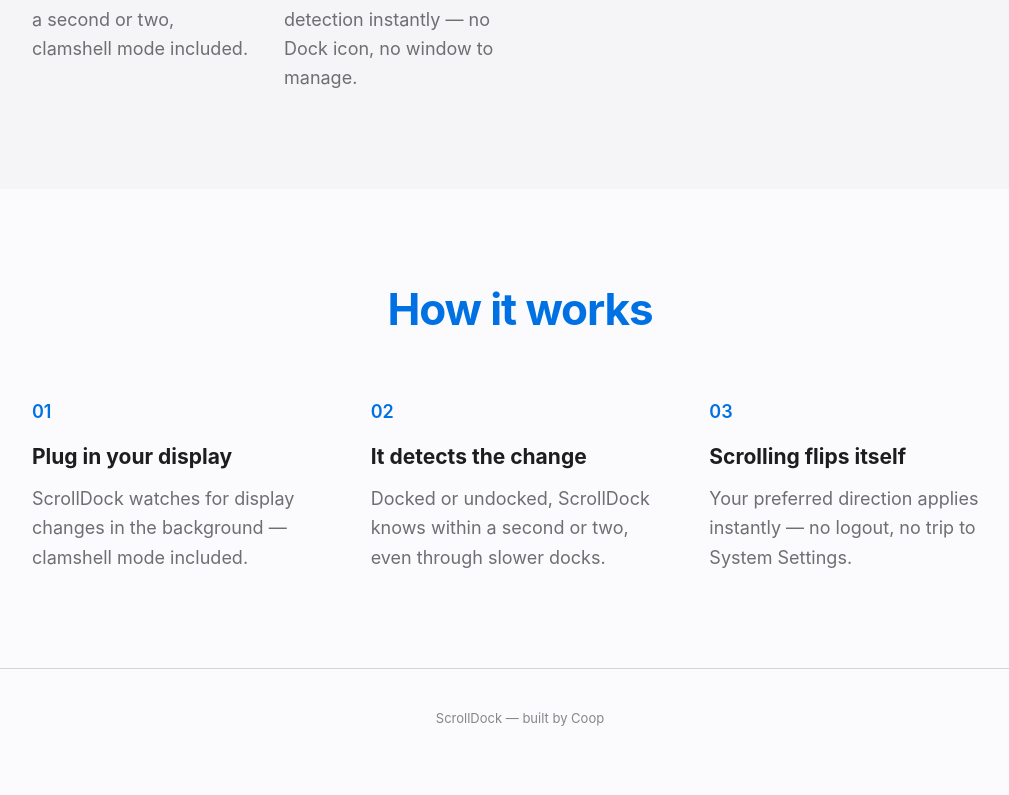
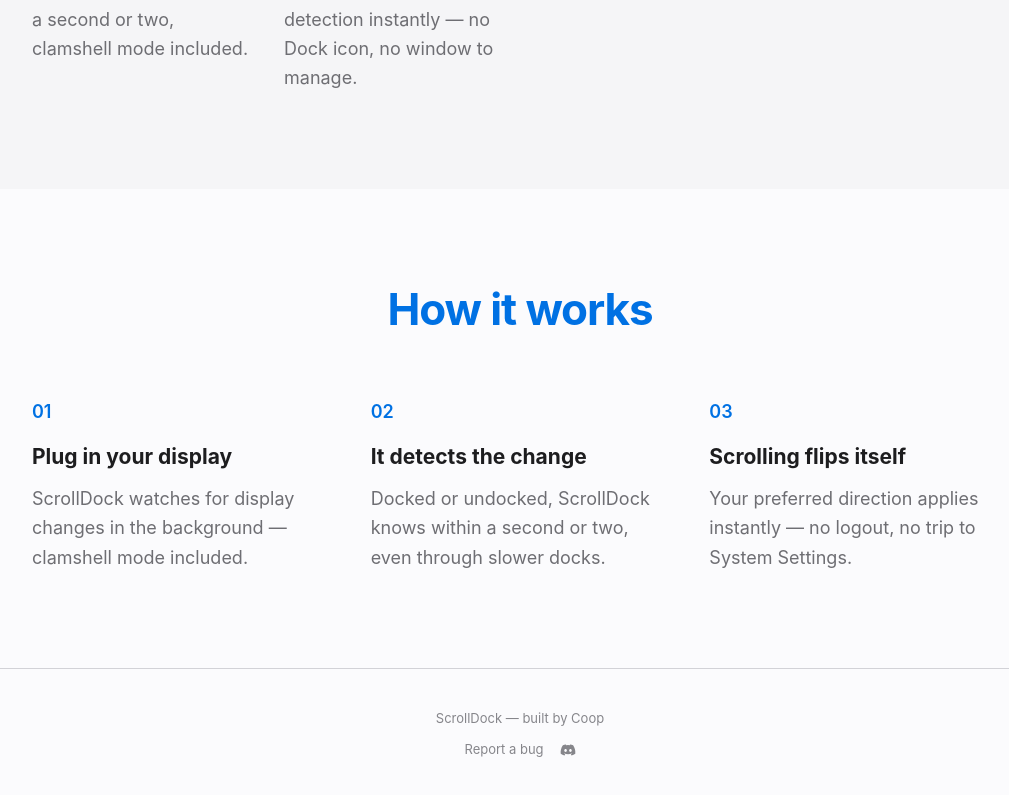
Before and after one commit to Cjumamil/scrolldock-site, a React (Vite) app: page / in a window 1280 px wide. Shown: the part 1835-2630 px from the top of the page, without its empty margins (120-1129 px from the left). Before the commit the page ends 2603 px from the top, so only its background shows below. Built offline with nearby package versions, Linux system fonts and the light colour scheme.

Commit message:
update contact info

```diff
--- a/package.json
+++ b/package.json
@@ -14,6 +14,7 @@
     "lucide-react": "^1.35.0",
     "react": "^19.2.8",
     "react-dom": "^19.2.8",
+    "react-icons": "^5.7.0",
     "tailwindcss": "^4.3.3"
   },
   "devDependencies": {
--- a/src/components/Footer.tsx
+++ b/src/components/Footer.tsx
@@ -1,7 +1,28 @@
+import { FaDiscord } from 'react-icons/fa'
+import { DISCORD_INVITE_URL } from '../constants'
+
 export default function Footer() {
   return (
     <footer className="border-t border-divider py-10 text-center">
       <p className="text-[13px] text-ink-tertiary">ScrollDock — built by Coop</p>
+      <div className="mt-3 flex items-center justify-center gap-4 text-[13px] text-ink-tertiary">
+        <a
+          href="mailto:cooperjumamil@hotmail.com?subject=ScrollDock%20Bug%20Report"
+          className="transition-colors hover:text-ink"
+        >
+          Report a bug
+        </a>
+        <a
+          href={DISCORD_INVITE_URL}
+          target="_blank"
+          rel="noreferrer"
+          aria-label="Join the Discord"
+          title="Join the Discord"
+          className="transition-colors hover:text-[#5865F2]"
+        >
+          <FaDiscord size={16} />
+        </a>
+      </div>
     </footer>
   )
 }
--- a/src/components/Nav.tsx
+++ b/src/components/Nav.tsx
@@ -1,5 +1,6 @@
 import { useEffect, useState } from 'react'
-import { DOWNLOAD_URL, GITHUB_LATEST_RELEASE_URL } from '../constants'
+import { FaDiscord } from 'react-icons/fa'
+import { DISCORD_INVITE_URL, DOWNLOAD_URL, GITHUB_LATEST_RELEASE_URL } from '../constants'
 import AppleLogo from './AppleLogo'
 import { navigate } from '../lib/router'
 
@@ -63,13 +64,23 @@
           )}
         </a>
 
-        <div className="flex items-center gap-2 sm:gap-4">
+        <div className="flex items-center gap-3 sm:gap-6">
           <a
             href="/changelog"
             onClick={handleChangelogClick}
             className="text-[12px] font-medium text-ink-secondary transition-colors hover:text-ink sm:text-[13px]"
           >
             Changelog
+          </a>
+          <a
+            href={DISCORD_INVITE_URL}
+            target="_blank"
+            rel="noreferrer"
+            aria-label="Join the Discord"
+            title="Join the Discord"
+            className="text-ink-tertiary transition-colors hover:text-[#5865F2]"
+          >
+            <FaDiscord size={20} />
           </a>
           <a
             href={DOWNLOAD_URL}
--- a/src/constants.ts
+++ b/src/constants.ts
@@ -2,3 +2,4 @@
 export const GITHUB_REPO = 'Cjumamil/scrolldock-site'
 export const GITHUB_RELEASES_URL = `https://api.github.com/repos/${GITHUB_REPO}/releases`
 export const GITHUB_LATEST_RELEASE_URL = `https://api.github.com/repos/${GITHUB_REPO}/releases/latest`
+export const DISCORD_INVITE_URL = 'https://discord.gg/MFcuj8NvnQ'
```
Also changed, not shown: 1 other file (tests, documents, lock files or other folders).
